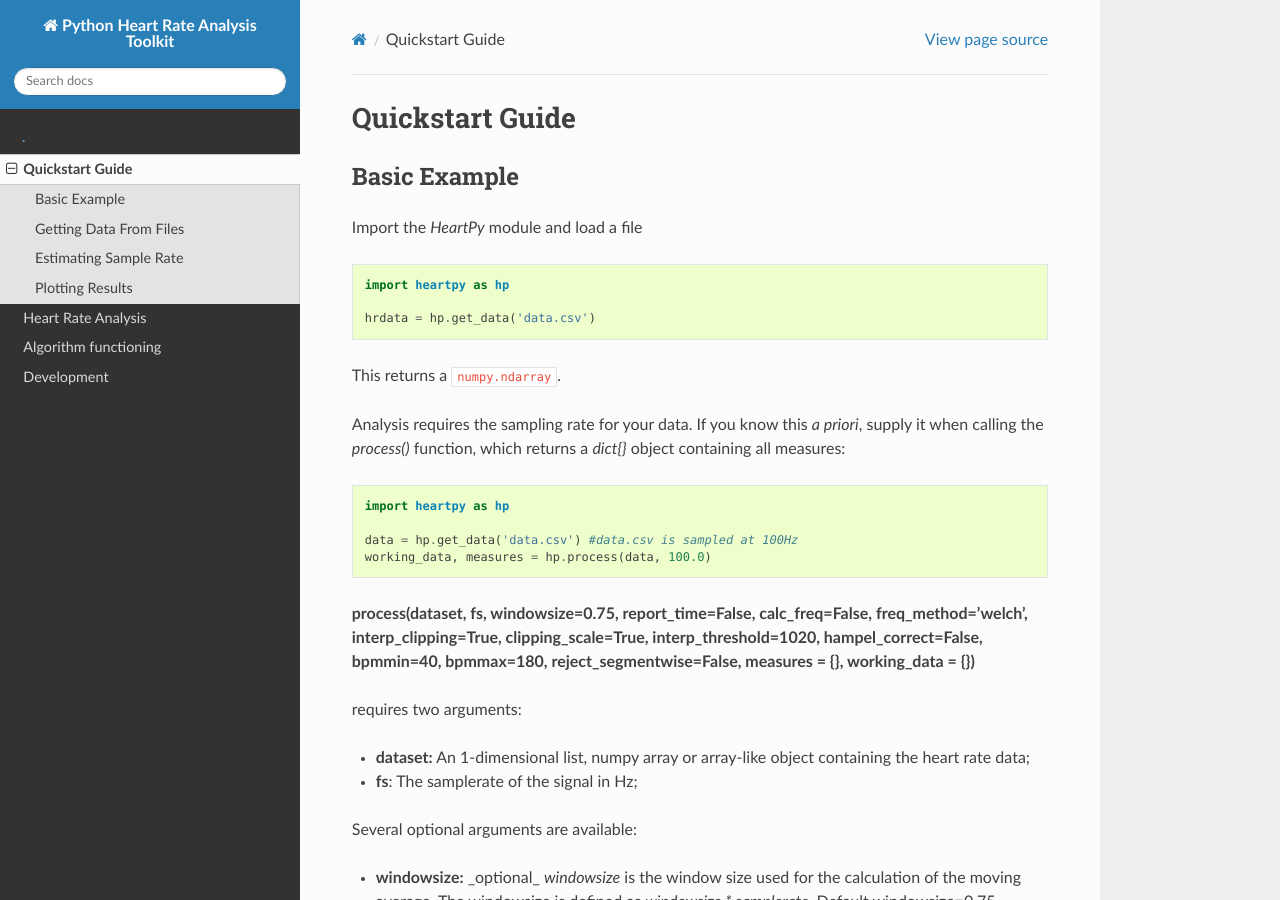
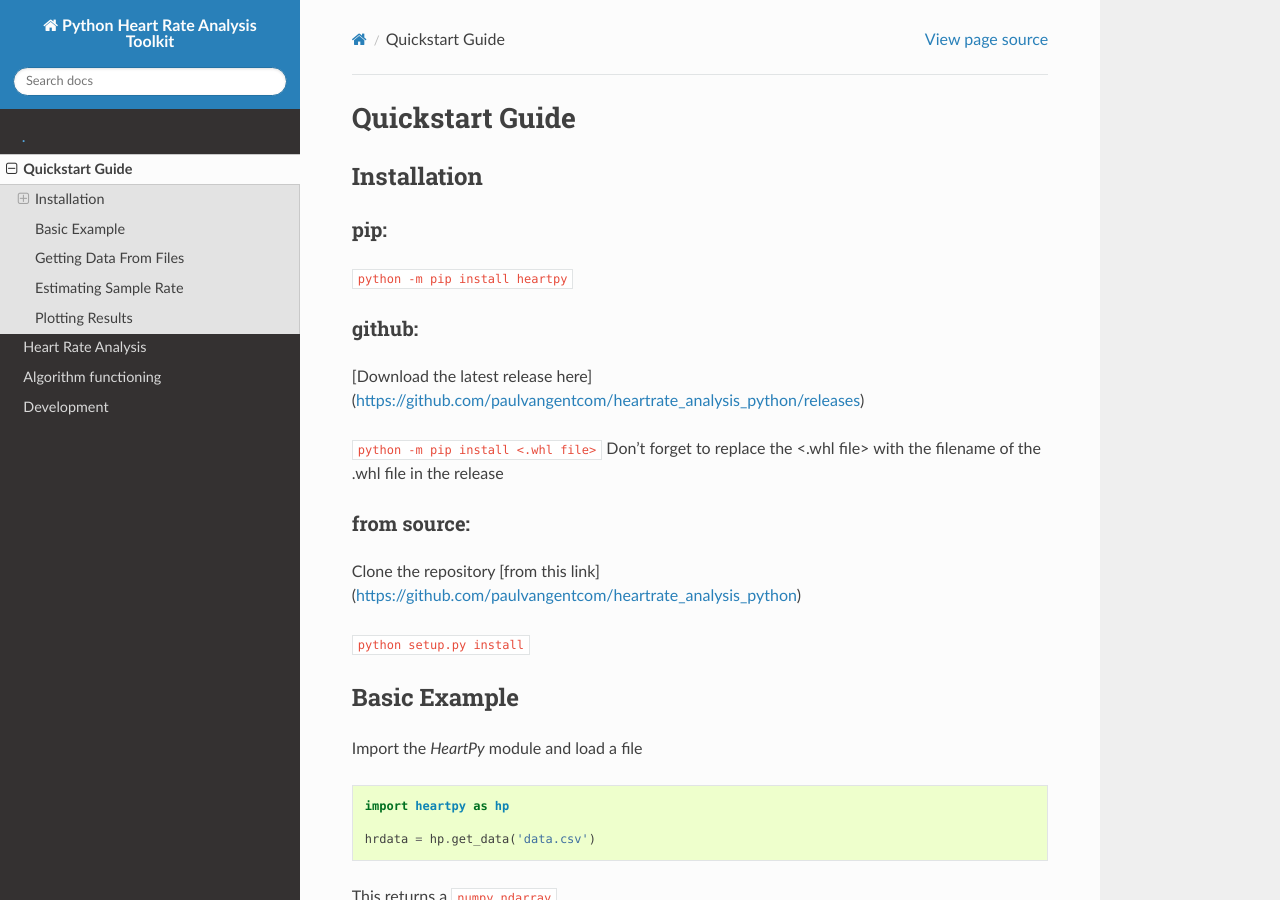
Before and after one commit to paulvangentcom/heartrate_analysis_python, a Sphinx documentation site: the page built from docs/source/quickstart.rst, in a window 1280 px wide and 900 px high. Built offline with Sphinx 7.4.7 and the Read the Docs theme 2.0.0, drawn with Linux system fonts in a browser that asks for light colours.

Commit message:
V1.1
updated docs and install methods to reflect PIP version as well

```diff
--- a/docs/source/quickstart.rst
+++ b/docs/source/quickstart.rst
@@ -3,6 +3,27 @@
 ****************
 Quickstart Guide
 ****************
+
+Installation
+============
+
+pip:
+~~~~
+:code:`python -m pip install heartpy`
+
+github:
+~~~~~~~
+[Download the latest release here](https://github.com/paulvangentcom/heartrate_analysis_python/releases)
+
+:code:`python -m pip install <.whl file>`
+Don't forget to replace the <.whl file> with the filename of the .whl file in the release
+
+from source:
+~~~~~~~~~~~~
+Clone the repository [from this link](https://github.com/paulvangentcom/heartrate_analysis_python)
+
+:code:`python setup.py install`
+
 
 Basic Example
 =============
```
Also changed, not shown: README.md (+5 -0 lines).
